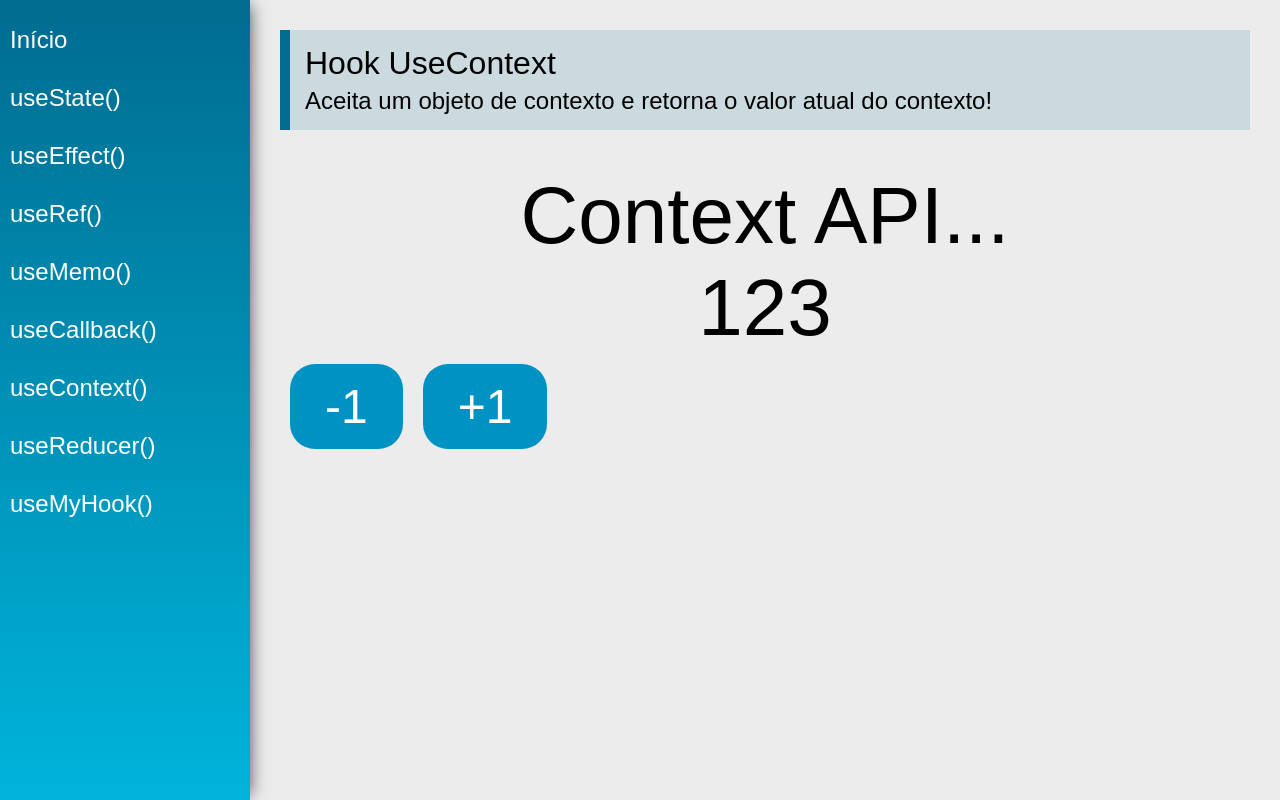
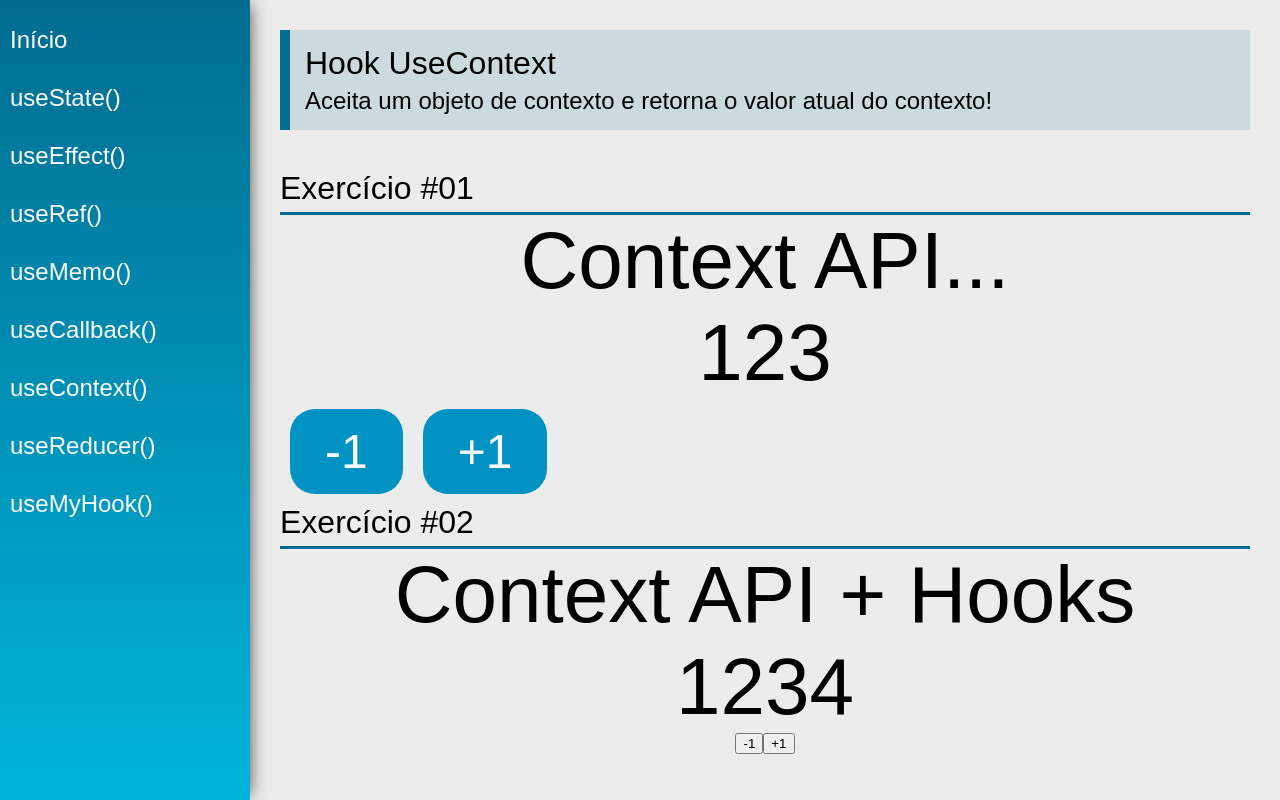
Before and after one commit to wen-dell/hooks, a React (Create React App) app: page /useContext in a window 1280 px wide. Built offline with nearby package versions, Linux system fonts and the light colour scheme.

Commit message:
UseContext #02

```diff
--- a/src/views/App.jsx
+++ b/src/views/App.jsx
@@ -4,12 +4,14 @@ import { BrowserRouter as Router } from "react-router-dom";
 
 import Menu from "../components/layout/Menu";
 import Content from "../components/layout/Content";
-import DataContext, { data } from '../views/data/DataContext';
+import DataContext, { data } from "../views/data/DataContext";
+import Store from "../views/data/Store";
 
 const App = (props) => {
   const [state, setState] = useState(data);
   return (
-    <DataContext.Provider value={{state, setState}}>
+    <Store>
+      <DataContext.Provider value={{ state, setState }}>
         <div className="App">
           <Router>
             <Menu />
@@ -17,6 +19,7 @@ const App = (props) => {
           </Router>
         </div>
       </DataContext.Provider>
+    </Store>
   );
 };
 
--- /dev/null
+++ b/src/views/data/Store.jsx
@@ -0,0 +1,34 @@
+import React, { useState } from "react";
+
+const initialState = {
+  number: 1234,
+  text: "Context API + Hooks",
+};
+
+export const AppContext = React.createContext(initialState);
+
+const Store = (props) => {
+  const [state, setState] = useState(initialState);
+
+  function updateState(key, value) {
+    setState({
+        ...state,
+        [key]: value
+    });
+  }
+
+  return (
+    <AppContext.Provider
+      value={{
+        number: state.number,
+        text: state.text,
+        setNumber: n => updateState('number', n),
+        setText: t => updateState('text', t)
+      }}
+    >
+      {props.children}
+    </AppContext.Provider>
+  );
+};
+
+export default Store;
--- a/src/views/examples/UseContext.jsx
+++ b/src/views/examples/UseContext.jsx
@@ -1,16 +1,26 @@
-import React, { useContext } from 'react';
+import React, { useContext, useEffect } from 'react';
 import PageTitle from '../../components/layout/PageTitle';
+import SectionTitle from '../../components/layout/SectionTitle';
 import DataContext from '../data/DataContext';
+import { AppContext } from '../data/Store';
 
 const UseContext = (props) => {
-    const context = useContext(DataContext);
+    const {state, setState} = useContext(DataContext);
+    const { number, text, setNumber, setText } = useContext(AppContext);
 
-    function setNumber(delta) {
-        context.setState({
-            ...context.state,
-            number: context.state.number + delta
+    function addNumber(delta) {
+        setState({
+            ...state,
+            number: state.number + delta
         });
     }
+
+    useEffect(() => {
+        if (number > 1250) {
+            setText('Eita!!!');
+        }
+    }, [number]);
+
 
     return (
         <div className="UseContext">
@@ -18,13 +28,24 @@ const UseContext = (props) => {
                 title="Hook UseContext"
                 subtitle="Aceita um objeto de contexto e retorna o valor atual do contexto!"
             />
+            <SectionTitle title="Exercício #01" />
             <div className="center">
-                <span className="text">{ context.state.text }</span>
-                <span className="text">{ context.state.number }</span>
+                <span className="text">{ state.text }</span>
+                <span className="text">{ state.number }</span>
             </div>
             <div>
-                <button className="btn" onClick={() => setNumber(-1)}>-1</button>
-                <button className="btn" onClick={() => setNumber(1)}>+1</button>
+                <button className="btn" onClick={() => addNumber(-1)}>-1</button>
+                <button className="btn" onClick={() => addNumber(1)}>+1</button>
+            </div>
+
+            <SectionTitle title="Exercício #02" />
+            <div className="center">
+                <span className="text">{ text }</span>
+                <span className="text">{ number }</span>
+                <div>
+                    <button onClick={() => setNumber(number - 1)}>-1</button>
+                    <button onClick={() => setNumber(number + 1)}>+1</button>
+                </div>
             </div>
         </div>
     );
```
Lines whose indentation alone changed are shown as unchanged.
